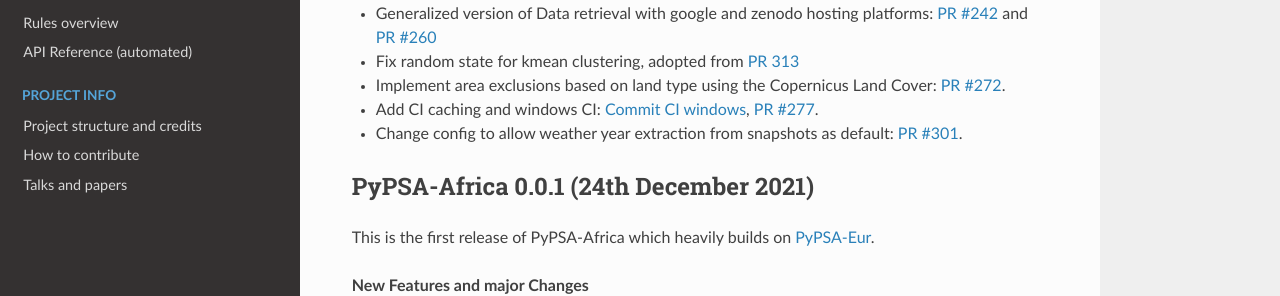
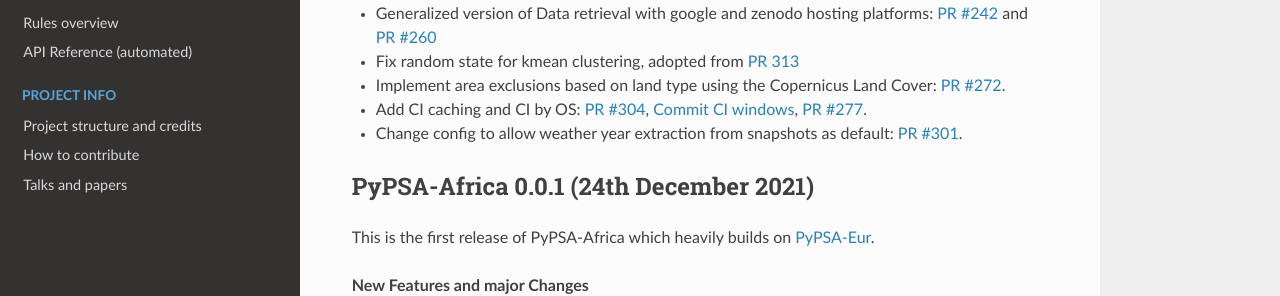
Before and after one commit to pypsa-meets-earth/pypsa-earth, a Sphinx documentation site: the page built from doc/release_notes.rst, in a window 1280 px wide and 900 px high. Shown: the part 454-750 px from the top of the window. Built offline with Sphinx 7.4.7 and the Read the Docs theme 2.0.0, drawn with Linux system fonts in a browser that asks for light colours; pages that are not in the unit, such as notebooks, are missing from menus.

Commit message:
Update release_notes

```diff
--- a/doc/release_notes.rst
+++ b/doc/release_notes.rst
@@ -33,7 +33,7 @@
 
 * Implement area exclusions based on land type using the Copernicus Land Cover: `PR #272 <https://github.com/PyPSA/pypsa-eur/pull/272>`__.
 
-* Add CI caching and windows CI: `Commit CI windows <https://github.com/pypsa-meets-africa/pypsa-africa/commit/c98cb30e828cfda17692b8f5e1dd8e39d33766ad>`__,  `PR #277 <https://github.com/PyPSA/pypsa-eur/pull/277>`__.
+* Add CI caching and CI by OS: `PR #304 <https://github.com/pypsa-meets-africa/pypsa-africa/pull/304>`__, `Commit CI windows <https://github.com/pypsa-meets-africa/pypsa-africa/commit/c98cb30e828cfda17692b8f5e1dd8e39d33766ad>`__,  `PR #277 <https://github.com/PyPSA/pypsa-eur/pull/277>`__.
 
 * Change config to allow weather year extraction from snapshots as default: `PR #301 <https://github.com/pypsa-meets-africa/pypsa-africa/pull/301>`__.
 
```
